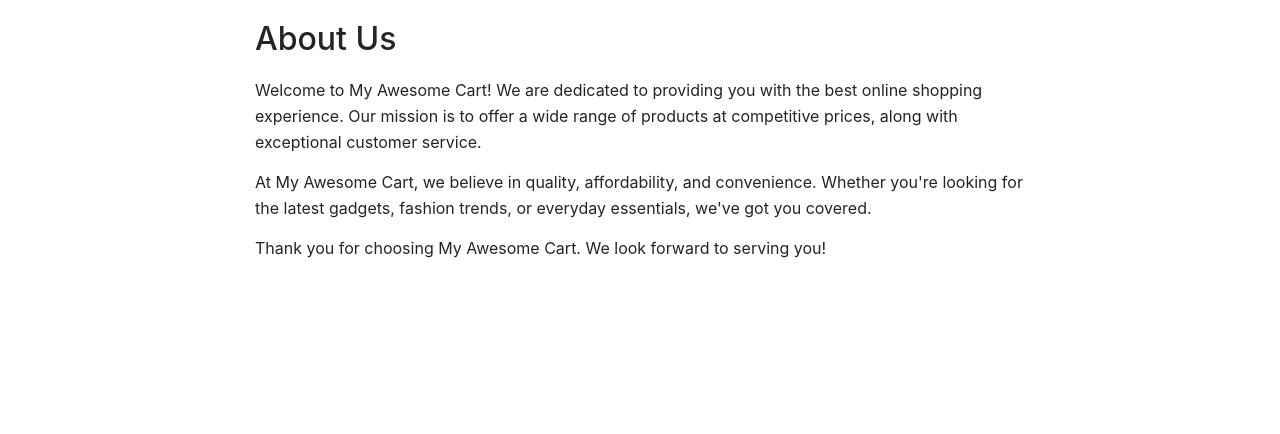
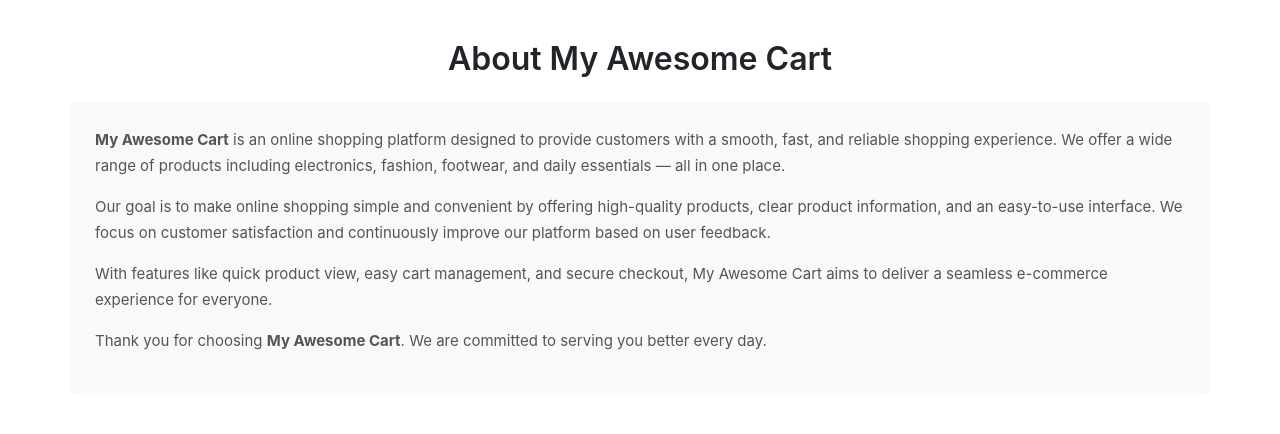
Before and after one commit to Akash3570/E-COMMERCE-SITE, a Django app: page /shop/AboutUs/ in a window 1280 px wide. Shown: the part 56-490 px from the top of the page. Run offline with Django 5.2, Linux system fonts and the light colour scheme; some libraries are stand-ins or nearby versions.

Commit message:
changed in about.html

```diff
--- a/shop/templates/shop/about.html
+++ b/shop/templates/shop/about.html
@@ -3,17 +3,61 @@
 {% block title %}About Us{% endblock %}
 
 {% block css %}
-<style> .container { max-width: 800px; margin: auto; }
-  h2 { margin-top: 20px; margin-bottom: 20px; }
-  p { font-size: 16px; line-height: 1.6; margin-bottom: 15px; }
+<style>
+.about-section {
+  padding: 40px 0;
+}
+
+.about-section h2 {
+  font-weight: 600;
+  margin-bottom: 20px;
+}
+
+.about-section p {
+  font-size: 15px;
+  color: #555;
+  line-height: 1.7;
+}
+
+.about-box {
+  background: #f8f9fa;
+  padding: 25px;
+  border-radius: 8px;
+}
 </style>
 {% endblock %}
 
 {% block body %}
-<div class="container my-3">
-  <h2>About Us</h2>
-  <p>Welcome to My Awesome Cart! We are dedicated to providing you with the best online shopping experience. Our mission is to offer a wide range of products at competitive prices, along with exceptional customer service.</p>
-  <p>At My Awesome Cart, we believe in quality, affordability, and convenience. Whether you're looking for the latest gadgets, fashion trends, or everyday essentials, we've got you covered.</p>
-  <p>Thank you for choosing My Awesome Cart. We look forward to serving you!</p>
+<div class="container about-section">
+
+  <h2 class="text-center">About My Awesome Cart</h2>
+
+  <div class="about-box mt-4">
+    <p>
+      <strong>My Awesome Cart</strong> is an online shopping platform designed to
+      provide customers with a smooth, fast, and reliable shopping experience.
+      We offer a wide range of products including electronics, fashion, footwear,
+      and daily essentials — all in one place.
+    </p>
+
+    <p>
+      Our goal is to make online shopping simple and convenient by offering
+      high-quality products, clear product information, and an easy-to-use
+      interface. We focus on customer satisfaction and continuously improve our
+      platform based on user feedback.
+    </p>
+
+    <p>
+      With features like quick product view, easy cart management, and secure
+      checkout, My Awesome Cart aims to deliver a seamless e-commerce experience
+      for everyone.
+    </p>
+
+    <p>
+      Thank you for choosing <strong>My Awesome Cart</strong>. We are committed
+      to serving you better every day.
+    </p>
+  </div>
+
 </div>
 {% endblock %}
```
